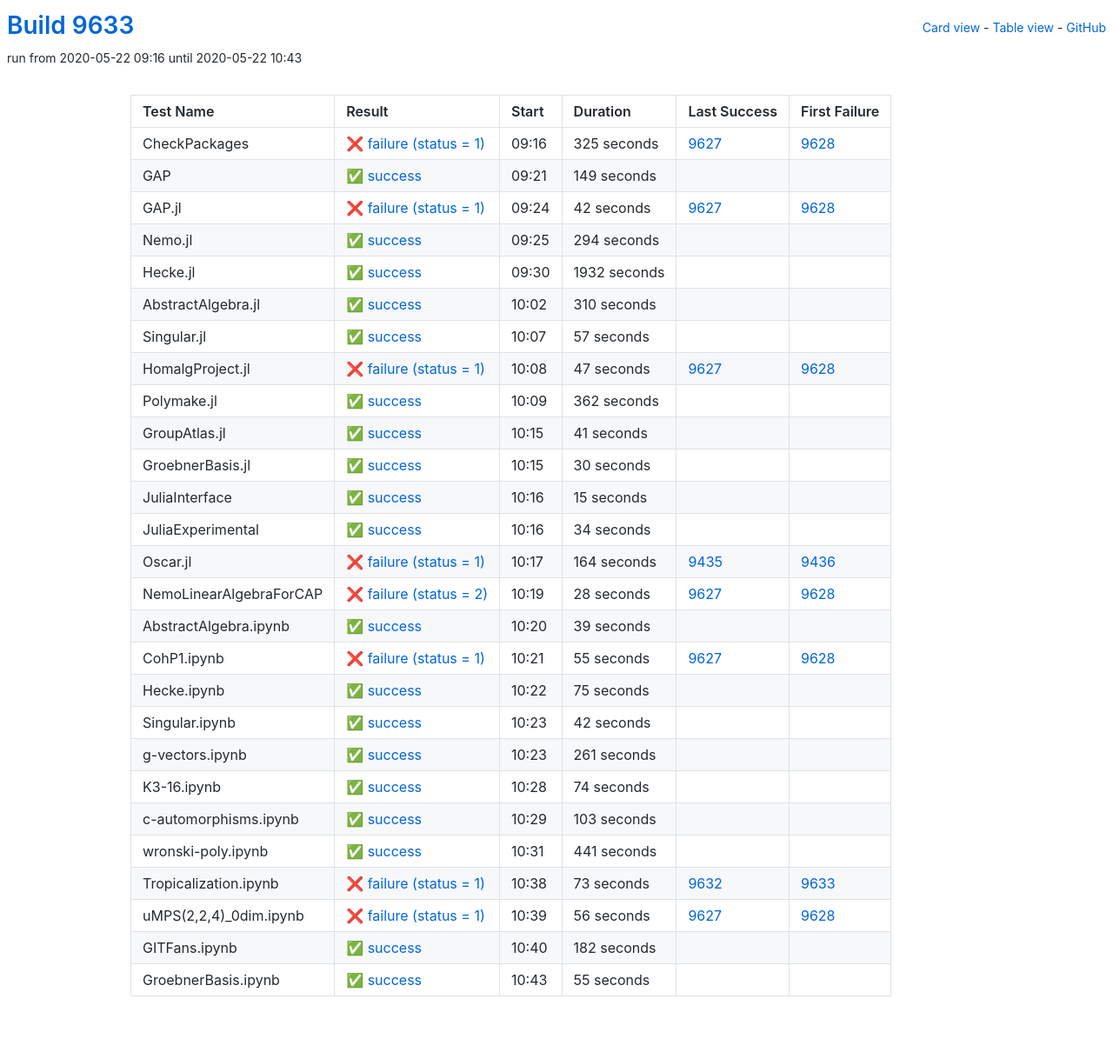
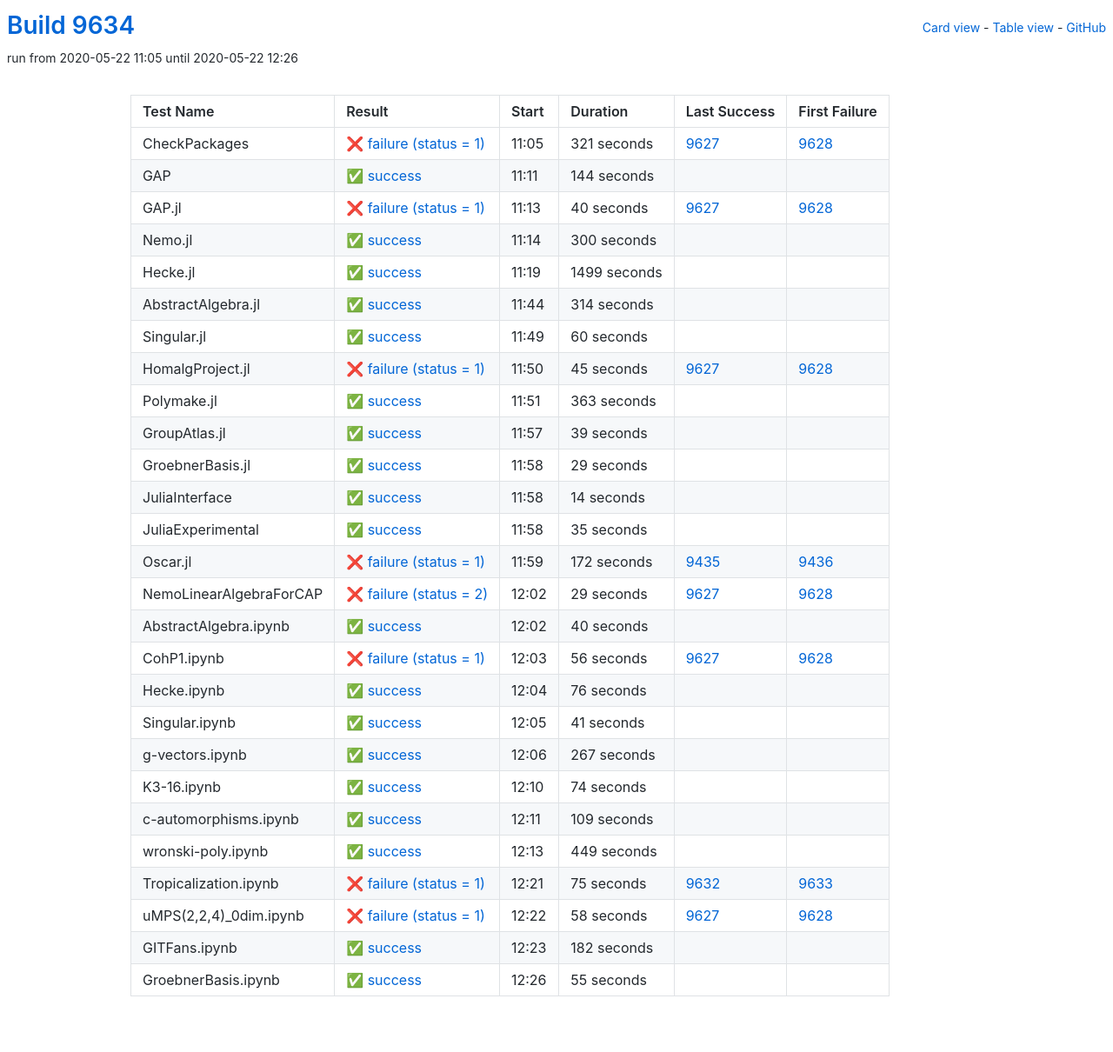
Before and after one commit to oscar-system/oscar-ci-status, a Jekyll site: the page built from table.html, in a window 1280 px wide. Shown: the whole page at 87% size. Built offline with Jekyll 4.4.1, drawn with Linux system fonts in a browser that asks for light colours.

Commit message:
Build 9634

```diff
--- a/_data/ci.yml
+++ b/_data/ci.yml
@@ -1,245 +1,245 @@
-build: 9633
-build_url: https://oscarci.mathematik.uni-kl.de/job/oscar/9633/
+build: 9634
+build_url: https://oscarci.mathematik.uni-kl.de/job/oscar/9634/
 job: oscar
 tests:
-- duration: 325
+- duration: 321
   exitcode: 1
   first_failure: 9628
   first_failure_url: https://oscarci.mathematik.uni-kl.de/job/oscar/9628/
   id: checkpackages
   last_success: 9627
   last_success_url: https://oscarci.mathematik.uni-kl.de/job/oscar/9627/
-  log: https://oscarci.mathematik.uni-kl.de/job/oscar/9633/artifact/logs/build-9633/CheckPackages.log
+  log: https://oscarci.mathematik.uni-kl.de/job/oscar/9634/artifact/logs/build-9634/CheckPackages.log
   name: CheckPackages
-  start: 2020-05-22 09:16
+  start: 2020-05-22 11:05
   status: failure
   success: false
-- duration: 149
+- duration: 144
   exitcode: 0
   first_failure: false
   first_failure_url: null
   id: gap
   last_success: false
   last_success_url: null
-  log: https://oscarci.mathematik.uni-kl.de/job/oscar/9633/artifact/logs/build-9633/GAP.log
+  log: https://oscarci.mathematik.uni-kl.de/job/oscar/9634/artifact/logs/build-9634/GAP.log
   name: GAP
-  start: 2020-05-22 09:21
+  start: 2020-05-22 11:11
   status: success
   success: true
-- duration: 42
+- duration: 40
   exitcode: 1
   first_failure: 9628
   first_failure_url: https://oscarci.mathematik.uni-kl.de/job/oscar/9628/
   id: gap-jl
   last_success: 9627
   last_success_url: https://oscarci.mathematik.uni-kl.de/job/oscar/9627/
-  log: https://oscarci.mathematik.uni-kl.de/job/oscar/9633/artifact/logs/build-9633/GAP.jl.log
+  log: https://oscarci.mathematik.uni-kl.de/job/oscar/9634/artifact/logs/build-9634/GAP.jl.log
   name: GAP.jl
-  start: 2020-05-22 09:24
+  start: 2020-05-22 11:13
   status: failure
   success: false
-- duration: 294
+- duration: 300
   exitcode: 0
   first_failure: false
   first_failure_url: null
   id: nemo-jl
   last_success: false
   last_success_url: null
-  log: https://oscarci.mathematik.uni-kl.de/job/oscar/9633/artifact/logs/build-9633/Nemo.jl.log
+  log: https://oscarci.mathematik.uni-kl.de/job/oscar/9634/artifact/logs/build-9634/Nemo.jl.log
   name: Nemo.jl
-  start: 2020-05-22 09:25
+  start: 2020-05-22 11:14
   status: success
   success: true
-- duration: 1932
+- duration: 1499
   exitcode: 0
   first_failure: false
   first_failure_url: null
   id: hecke-jl
   last_success: false
   last_success_url: null
-  log: https://oscarci.mathematik.uni-kl.de/job/oscar/9633/artifact/logs/build-9633/Hecke.jl.log
+  log: https://oscarci.mathematik.uni-kl.de/job/oscar/9634/artifact/logs/build-9634/Hecke.jl.log
   name: Hecke.jl
-  start: 2020-05-22 09:30
+  start: 2020-05-22 11:19
   status: success
   success: true
-- duration: 310
+- duration: 314
   exitcode: 0
   first_failure: false
   first_failure_url: null
   id: abstractalgebra-jl
   last_success: false
   last_success_url: null
-  log: https://oscarci.mathematik.uni-kl.de/job/oscar/9633/artifact/logs/build-9633/AbstractAlgebra.jl.log
+  log: https://oscarci.mathematik.uni-kl.de/job/oscar/9634/artifact/logs/build-9634/AbstractAlgebra.jl.log
   name: AbstractAlgebra.jl
-  start: 2020-05-22 10:02
+  start: 2020-05-22 11:44
   status: success
   success: true
-- duration: 57
+- duration: 60
   exitcode: 0
   first_failure: false
   first_failure_url: null
   id: singular-jl
   last_success: false
   last_success_url: null
-  log: https://oscarci.mathematik.uni-kl.de/job/oscar/9633/artifact/logs/build-9633/Singular.jl.log
+  log: https://oscarci.mathematik.uni-kl.de/job/oscar/9634/artifact/logs/build-9634/Singular.jl.log
   name: Singular.jl
-  start: 2020-05-22 10:07
+  start: 2020-05-22 11:49
   status: success
   success: true
-- duration: 47
+- duration: 45
   exitcode: 1
   first_failure: 9628
   first_failure_url: https://oscarci.mathematik.uni-kl.de/job/oscar/9628/
   id: homalgproject-jl
   last_success: 9627
   last_success_url: https://oscarci.mathematik.uni-kl.de/job/oscar/9627/
-  log: https://oscarci.mathematik.uni-kl.de/job/oscar/9633/artifact/logs/build-9633/HomalgProject.jl.log
+  log: https://oscarci.mathematik.uni-kl.de/job/oscar/9634/artifact/logs/build-9634/HomalgProject.jl.log
   name: HomalgProject.jl
-  start: 2020-05-22 10:08
+  start: 2020-05-22 11:50
   status: failure
   success: false
-- duration: 362
+- duration: 363
   exitcode: 0
   first_failure: false
   first_failure_url: null
   id: polymake-jl
   last_success: false
   last_success_url: null
-  log: https://oscarci.mathematik.uni-kl.de/job/oscar/9633/artifact/logs/build-9633/Polymake.jl.log
+  log: https://oscarci.mathematik.uni-kl.de/job/oscar/9634/artifact/logs/build-9634/Polymake.jl.log
   name: Polymake.jl
-  start: 2020-05-22 10:09
+  start: 2020-05-22 11:51
+  status: success
+  success: true
+- duration: 39
+  exitcode: 0
+  first_failure: false
+  first_failure_url: null
+  id: groupatlas-jl
+  last_success: false
+  last_success_url: null
+  log: https://oscarci.mathematik.uni-kl.de/job/oscar/9634/artifact/logs/build-9634/GroupAtlas.jl.log
+  name: GroupAtlas.jl
+  start: 2020-05-22 11:57
+  status: success
+  success: true
+- duration: 29
+  exitcode: 0
+  first_failure: false
+  first_failure_url: null
+  id: groebnerbasis-jl
+  last_success: false
+  last_success_url: null
+  log: https://oscarci.mathematik.uni-kl.de/job/oscar/9634/artifact/logs/build-9634/GroebnerBasis.jl.log
+  name: GroebnerBasis.jl
+  start: 2020-05-22 11:58
+  status: success
+  success: true
+- duration: 14
+  exitcode: 0
+  first_failure: false
+  first_failure_url: null
+  id: juliainterface
+  last_success: false
+  last_success_url: null
+  log: https://oscarci.mathematik.uni-kl.de/job/oscar/9634/artifact/logs/build-9634/JuliaInterface.log
+  name: JuliaInterface
+  start: 2020-05-22 11:58
+  status: success
+  success: true
+- duration: 35
+  exitcode: 0
+  first_failure: false
+  first_failure_url: null
+  id: juliaexperimental
+  last_success: false
+  last_success_url: null
+  log: https://oscarci.mathematik.uni-kl.de/job/oscar/9634/artifact/logs/build-9634/JuliaExperimental.log
+  name: JuliaExperimental
+  start: 2020-05-22 11:58
+  status: success
+  success: true
+- duration: 172
+  exitcode: 1
+  first_failure: 9436
+  first_failure_url: https://oscarci.mathematik.uni-kl.de/job/oscar/9436/
+  id: oscar-jl
+  last_success: 9435
+  last_success_url: https://oscarci.mathematik.uni-kl.de/job/oscar/9435/
+  log: https://oscarci.mathematik.uni-kl.de/job/oscar/9634/artifact/logs/build-9634/Oscar.jl.log
+  name: Oscar.jl
+  start: 2020-05-22 11:59
+  status: failure
+  success: false
+- duration: 29
+  exitcode: 2
+  first_failure: 9628
+  first_failure_url: https://oscarci.mathematik.uni-kl.de/job/oscar/9628/
+  id: nemolinearalgebraforcap
+  last_success: 9627
+  last_success_url: https://oscarci.mathematik.uni-kl.de/job/oscar/9627/
+  log: https://oscarci.mathematik.uni-kl.de/job/oscar/9634/artifact/logs/build-9634/NemoLinearAlgebraForCAP.log
+  name: NemoLinearAlgebraForCAP
+  start: 2020-05-22 12:02
+  status: failure
+  success: false
+- duration: 40
+  exitcode: 0
+  first_failure: false
+  first_failure_url: null
+  id: abstractalgebra-ipynb
+  last_success: false
+  last_success_url: null
+  log: https://oscarci.mathematik.uni-kl.de/job/oscar/9634/artifact/logs/build-9634/AbstractAlgebra.ipynb.log
+  name: AbstractAlgebra.ipynb
+  start: 2020-05-22 12:02
+  status: success
+  success: true
+- duration: 56
+  exitcode: 1
+  first_failure: 9628
+  first_failure_url: https://oscarci.mathematik.uni-kl.de/job/oscar/9628/
+  id: cohp1-ipynb
+  last_success: 9627
+  last_success_url: https://oscarci.mathematik.uni-kl.de/job/oscar/9627/
+  log: https://oscarci.mathematik.uni-kl.de/job/oscar/9634/artifact/logs/build-9634/CohP1.ipynb.log
+  name: CohP1.ipynb
+  start: 2020-05-22 12:03
+  status: failure
+  success: false
+- duration: 76
+  exitcode: 0
+  first_failure: false
+  first_failure_url: null
+  id: hecke-ipynb
+  last_success: false
+  last_success_url: null
+  log: https://oscarci.mathematik.uni-kl.de/job/oscar/9634/artifact/logs/build-9634/Hecke.ipynb.log
+  name: Hecke.ipynb
+  start: 2020-05-22 12:04
   status: success
   success: true
 - duration: 41
   exitcode: 0
   first_failure: false
   first_failure_url: null
-  id: groupatlas-jl
-  last_success: false
-  last_success_url: null
-  log: https://oscarci.mathematik.uni-kl.de/job/oscar/9633/artifact/logs/build-9633/GroupAtlas.jl.log
-  name: GroupAtlas.jl
-  start: 2020-05-22 10:15
-  status: success
-  success: true
-- duration: 30
-  exitcode: 0
-  first_failure: false
-  first_failure_url: null
-  id: groebnerbasis-jl
-  last_success: false
-  last_success_url: null
-  log: https://oscarci.mathematik.uni-kl.de/job/oscar/9633/artifact/logs/build-9633/GroebnerBasis.jl.log
-  name: GroebnerBasis.jl
-  start: 2020-05-22 10:15
-  status: success
-  success: true
-- duration: 15
-  exitcode: 0
-  first_failure: false
-  first_failure_url: null
-  id: juliainterface
-  last_success: false
-  last_success_url: null
-  log: https://oscarci.mathematik.uni-kl.de/job/oscar/9633/artifact/logs/build-9633/JuliaInterface.log
-  name: JuliaInterface
-  start: 2020-05-22 10:16
-  status: success
-  success: true
-- duration: 34
-  exitcode: 0
-  first_failure: false
-  first_failure_url: null
-  id: juliaexperimental
-  last_success: false
-  last_success_url: null
-  log: https://oscarci.mathematik.uni-kl.de/job/oscar/9633/artifact/logs/build-9633/JuliaExperimental.log
-  name: JuliaExperimental
-  start: 2020-05-22 10:16
-  status: success
-  success: true
-- duration: 164
-  exitcode: 1
-  first_failure: 9436
-  first_failure_url: https://oscarci.mathematik.uni-kl.de/job/oscar/9436/
-  id: oscar-jl
-  last_success: 9435
-  last_success_url: https://oscarci.mathematik.uni-kl.de/job/oscar/9435/
-  log: https://oscarci.mathematik.uni-kl.de/job/oscar/9633/artifact/logs/build-9633/Oscar.jl.log
-  name: Oscar.jl
-  start: 2020-05-22 10:17
-  status: failure
-  success: false
-- duration: 28
-  exitcode: 2
-  first_failure: 9628
-  first_failure_url: https://oscarci.mathematik.uni-kl.de/job/oscar/9628/
-  id: nemolinearalgebraforcap
-  last_success: 9627
-  last_success_url: https://oscarci.mathematik.uni-kl.de/job/oscar/9627/
-  log: https://oscarci.mathematik.uni-kl.de/job/oscar/9633/artifact/logs/build-9633/NemoLinearAlgebraForCAP.log
-  name: NemoLinearAlgebraForCAP
-  start: 2020-05-22 10:19
-  status: failure
-  success: false
-- duration: 39
-  exitcode: 0
-  first_failure: false
-  first_failure_url: null
-  id: abstractalgebra-ipynb
-  last_success: false
-  last_success_url: null
-  log: https://oscarci.mathematik.uni-kl.de/job/oscar/9633/artifact/logs/build-9633/AbstractAlgebra.ipynb.log
-  name: AbstractAlgebra.ipynb
-  start: 2020-05-22 10:20
-  status: success
-  success: true
-- duration: 55
-  exitcode: 1
-  first_failure: 9628
-  first_failure_url: https://oscarci.mathematik.uni-kl.de/job/oscar/9628/
-  id: cohp1-ipynb
-  last_success: 9627
-  last_success_url: https://oscarci.mathematik.uni-kl.de/job/oscar/9627/
-  log: https://oscarci.mathematik.uni-kl.de/job/oscar/9633/artifact/logs/build-9633/CohP1.ipynb.log
-  name: CohP1.ipynb
-  start: 2020-05-22 10:21
-  status: failure
-  success: false
-- duration: 75
-  exitcode: 0
-  first_failure: false
-  first_failure_url: null
-  id: hecke-ipynb
-  last_success: false
-  last_success_url: null
-  log: https://oscarci.mathematik.uni-kl.de/job/oscar/9633/artifact/logs/build-9633/Hecke.ipynb.log
-  name: Hecke.ipynb
-  start: 2020-05-22 10:22
-  status: success
-  success: true
-- duration: 42
-  exitcode: 0
-  first_failure: false
-  first_failure_url: null
   id: singular-ipynb
   last_success: false
   last_success_url: null
-  log: https://oscarci.mathematik.uni-kl.de/job/oscar/9633/artifact/logs/build-9633/Singular.ipynb.log
+  log: https://oscarci.mathematik.uni-kl.de/job/oscar/9634/artifact/logs/build-9634/Singular.ipynb.log
   name: Singular.ipynb
-  start: 2020-05-22 10:23
+  start: 2020-05-22 12:05
   status: success
   success: true
-- duration: 261
+- duration: 267
   exitcode: 0
   first_failure: false
   first_failure_url: null
   id: g-vectors-ipynb
   last_success: false
   last_success_url: null
-  log: https://oscarci.mathematik.uni-kl.de/job/oscar/9633/artifact/logs/build-9633/g-vectors.ipynb.log
+  log: https://oscarci.mathematik.uni-kl.de/job/oscar/9634/artifact/logs/build-9634/g-vectors.ipynb.log
   name: g-vectors.ipynb
-  start: 2020-05-22 10:23
+  start: 2020-05-22 12:06
   status: success
   success: true
 - duration: 74
@@ -249,57 +249,57 @@
   id: k3-16-ipynb
   last_success: false
   last_success_url: null
-  log: https://oscarci.mathematik.uni-kl.de/job/oscar/9633/artifact/logs/build-9633/K3-16.ipynb.log
+  log: https://oscarci.mathematik.uni-kl.de/job/oscar/9634/artifact/logs/build-9634/K3-16.ipynb.log
   name: K3-16.ipynb
-  start: 2020-05-22 10:28
+  start: 2020-05-22 12:10
   status: success
   success: true
-- duration: 103
+- duration: 109
   exitcode: 0
   first_failure: false
   first_failure_url: null
   id: c-automorphisms-ipynb
   last_success: false
   last_success_url: null
-  log: https://oscarci.mathematik.uni-kl.de/job/oscar/9633/artifact/logs/build-9633/c-automorphisms.ipynb.log
+  log: https://oscarci.mathematik.uni-kl.de/job/oscar/9634/artifact/logs/build-9634/c-automorphisms.ipynb.log
   name: c-automorphisms.ipynb
-  start: 2020-05-22 10:29
+  start: 2020-05-22 12:11
   status: success
   success: true
-- duration: 441
+- duration: 449
   exitcode: 0
   first_failure: false
   first_failure_url: null
   id: wronski-poly-ipynb
   last_success: false
   last_success_url: null
-  log: https://oscarci.mathematik.uni-kl.de/job/oscar/9633/artifact/logs/build-9633/wronski-poly.ipynb.log
+  log: https://oscarci.mathematik.uni-kl.de/job/oscar/9634/artifact/logs/build-9634/wronski-poly.ipynb.log
   name: wronski-poly.ipynb
-  start: 2020-05-22 10:31
+  start: 2020-05-22 12:13
   status: success
   success: true
-- duration: 73
+- duration: 75
   exitcode: 1
   first_failure: 9633
   first_failure_url: https://oscarci.mathematik.uni-kl.de/job/oscar/9633/
   id: tropicalization-ipynb
   last_success: 9632
   last_success_url: https://oscarci.mathematik.uni-kl.de/job/oscar/9632/
-  log: https://oscarci.mathematik.uni-kl.de/job/oscar/9633/artifact/logs/build-9633/Tropicalization.ipynb.log
+  log: https://oscarci.mathematik.uni-kl.de/job/oscar/9634/artifact/logs/build-9634/Tropicalization.ipynb.log
   name: Tropicalization.ipynb
-  start: 2020-05-22 10:38
+  start: 2020-05-22 12:21
   status: failure
   success: false
-- duration: 56
+- duration: 58
   exitcode: 1
   first_failure: 9628
   first_failure_url: https://oscarci.mathematik.uni-kl.de/job/oscar/9628/
   id: umps-2-2-4-0dim-ipynb
   last_success: 9627
   last_success_url: https://oscarci.mathematik.uni-kl.de/job/oscar/9627/
-  log: https://oscarci.mathematik.uni-kl.de/job/oscar/9633/artifact/logs/build-9633/uMPS-2-2-4-_0dim.ipynb.log
+  log: https://oscarci.mathematik.uni-kl.de/job/oscar/9634/artifact/logs/build-9634/uMPS-2-2-4-_0dim.ipynb.log
   name: uMPS(2,2,4)_0dim.ipynb
-  start: 2020-05-22 10:39
+  start: 2020-05-22 12:22
   status: failure
   success: false
 - duration: 182
@@ -309,9 +309,9 @@
   id: gitfans-ipynb
   last_success: false
   last_success_url: null
-  log: https://oscarci.mathematik.uni-kl.de/job/oscar/9633/artifact/logs/build-9633/GITFans.ipynb.log
+  log: https://oscarci.mathematik.uni-kl.de/job/oscar/9634/artifact/logs/build-9634/GITFans.ipynb.log
   name: GITFans.ipynb
-  start: 2020-05-22 10:40
+  start: 2020-05-22 12:23
   status: success
   success: true
 - duration: 55
@@ -321,8 +321,8 @@
   id: groebnerbasis-ipynb
   last_success: false
   last_success_url: null
-  log: https://oscarci.mathematik.uni-kl.de/job/oscar/9633/artifact/logs/build-9633/GroebnerBasis.ipynb.log
+  log: https://oscarci.mathematik.uni-kl.de/job/oscar/9634/artifact/logs/build-9634/GroebnerBasis.ipynb.log
   name: GroebnerBasis.ipynb
-  start: 2020-05-22 10:43
+  start: 2020-05-22 12:26
   status: success
   success: true
```
Also changed, not shown: README.md.
